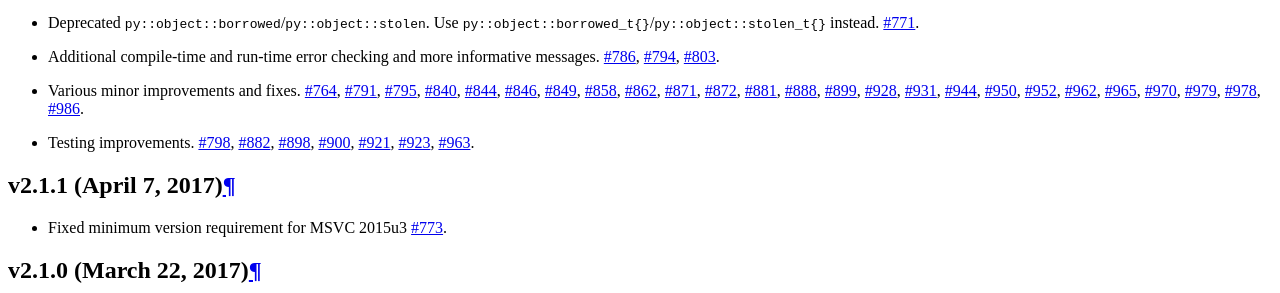
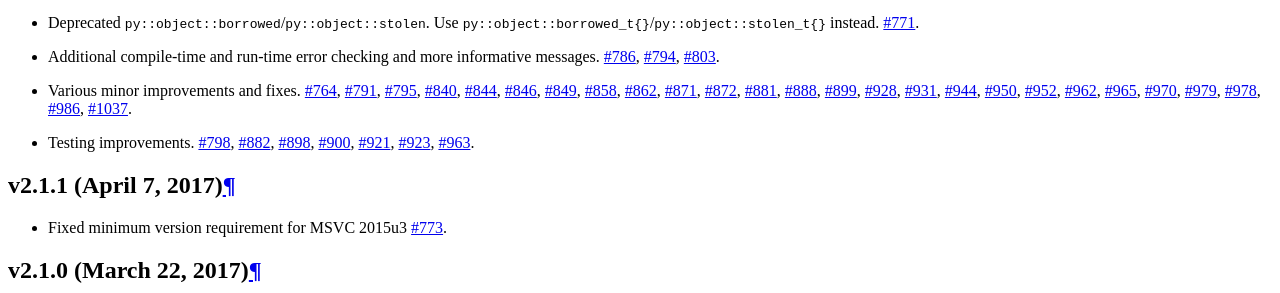
Before and after one commit to pybind/pybind11, a Sphinx documentation site: the page built from docs/changelog.rst, in a window 1280 px wide and 900 px high, scrolled down 3387 px. Shown: the part 160-453 px from the top of the window. Built offline with Sphinx 7.4.7 and the Read the Docs theme 2.0.0, drawn with Linux system fonts in a browser that asks for light colours.

Commit message:
mention PR #1037 in changelog

```diff
--- a/docs/changelog.rst
+++ b/docs/changelog.rst
@@ -292,7 +292,8 @@ v2.2.0 (Not yet released)
   `#970 <https://github.com/pybind/pybind11/pull/970>`_,
   `#979 <https://github.com/pybind/pybind11/pull/979>`_,
   `#978 <https://github.com/pybind/pybind11/pull/978>`_,
-  `#986 <https://github.com/pybind/pybind11/pull/986>`_.
+  `#986 <https://github.com/pybind/pybind11/pull/986>`_,
+  `#1037 <https://github.com/pybind/pybind11/pull/1037>`_.
 
 * Testing improvements.
   `#798 <https://github.com/pybind/pybind11/pull/798>`_,
```
